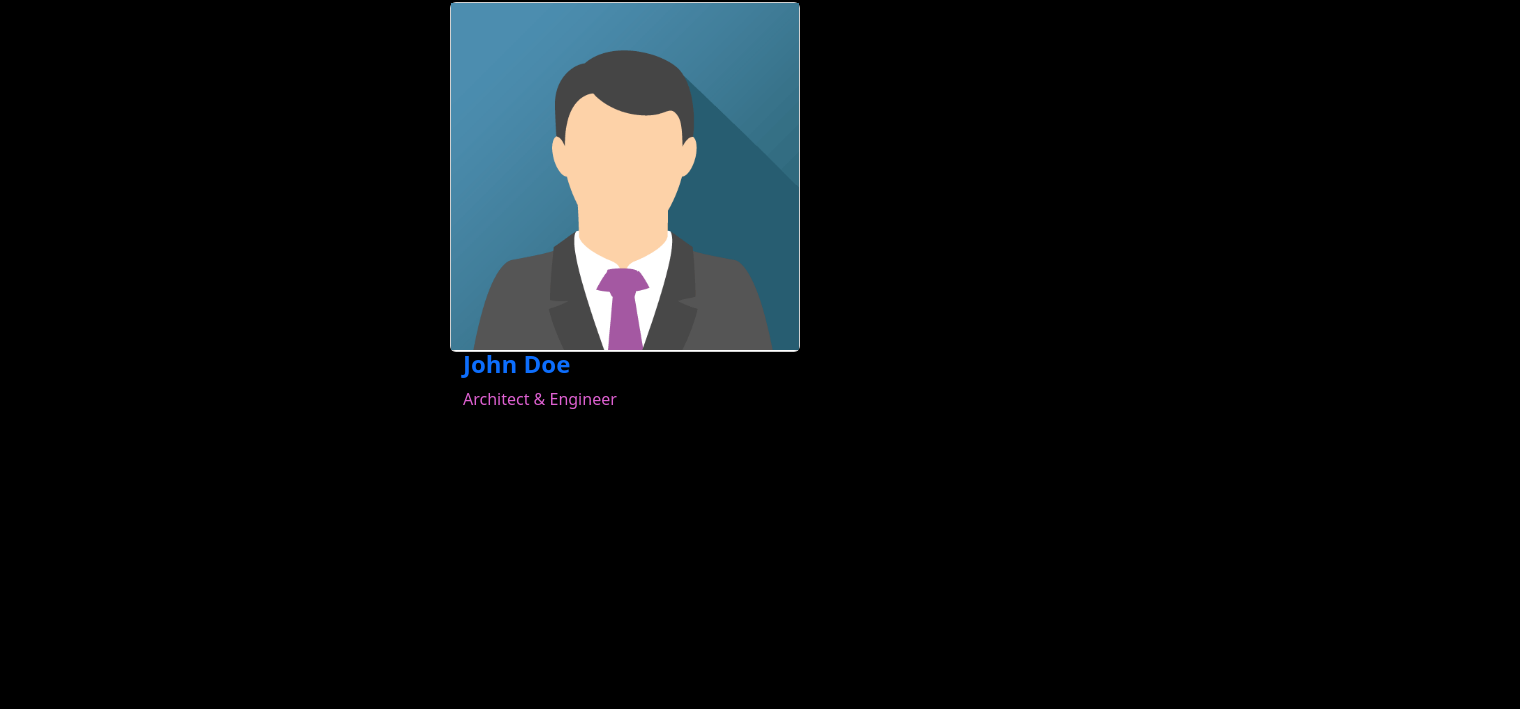
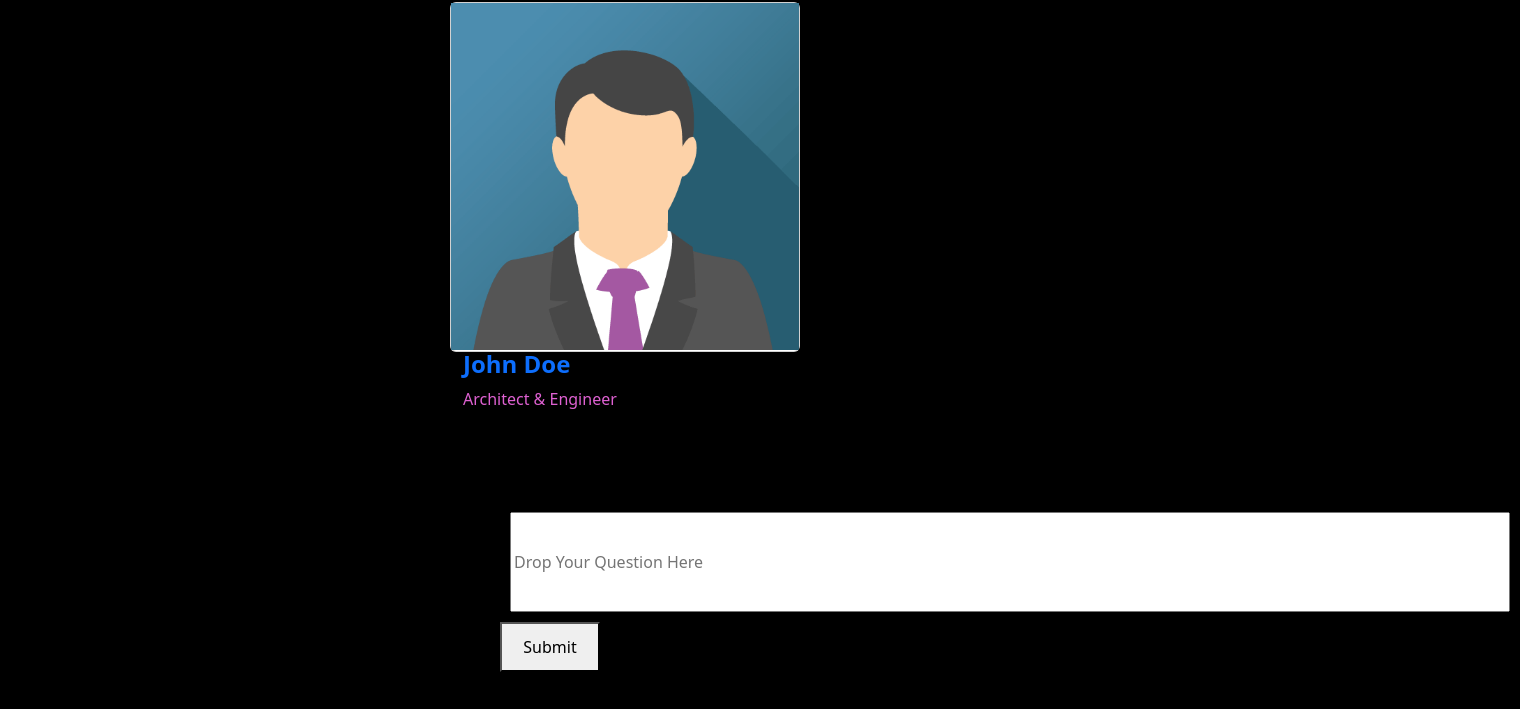
Before and after one commit to AmeyPank/multi-page-application, a plain HTML site: page loggedin.html in a window 1280 px wide. Shown: the part 167-876 px from the top of the page, 1520 px wide, since content can reach past the window. Before the commit the page ends 800 px from the top, so only its background shows below. Drawn offline with nearby package versions, Linux system fonts and the light colour scheme; a web font is replaced by a local one.

Commit message:
Multipage Application textbox added

```diff
--- a/loggedin.css
+++ b/loggedin.css
@@ -37,3 +37,16 @@ color: rgb(45, 162, 82);
         height: 350px;
         margin-left: 450px;
     }
+    footer{
+        margin: 150px;
+margin-left: 500px;
+    }
+    #btn{
+        width:100px;
+        height: 50px;
+    }
+    #textbox{
+        margin: 10px;
+        width:1000px;
+        height: 100px;
+    }
--- a/loggedin.html
+++ b/loggedin.html
@@ -46,7 +46,8 @@
               </div>
 </Main>
     <footer>
-
+<input type="text" name="textbod" placeholder="Drop Your Question Here" id="textbox">
+<button type="submit" id ="btn"> Submit</button>
     </footer>
 </body>
 
```
